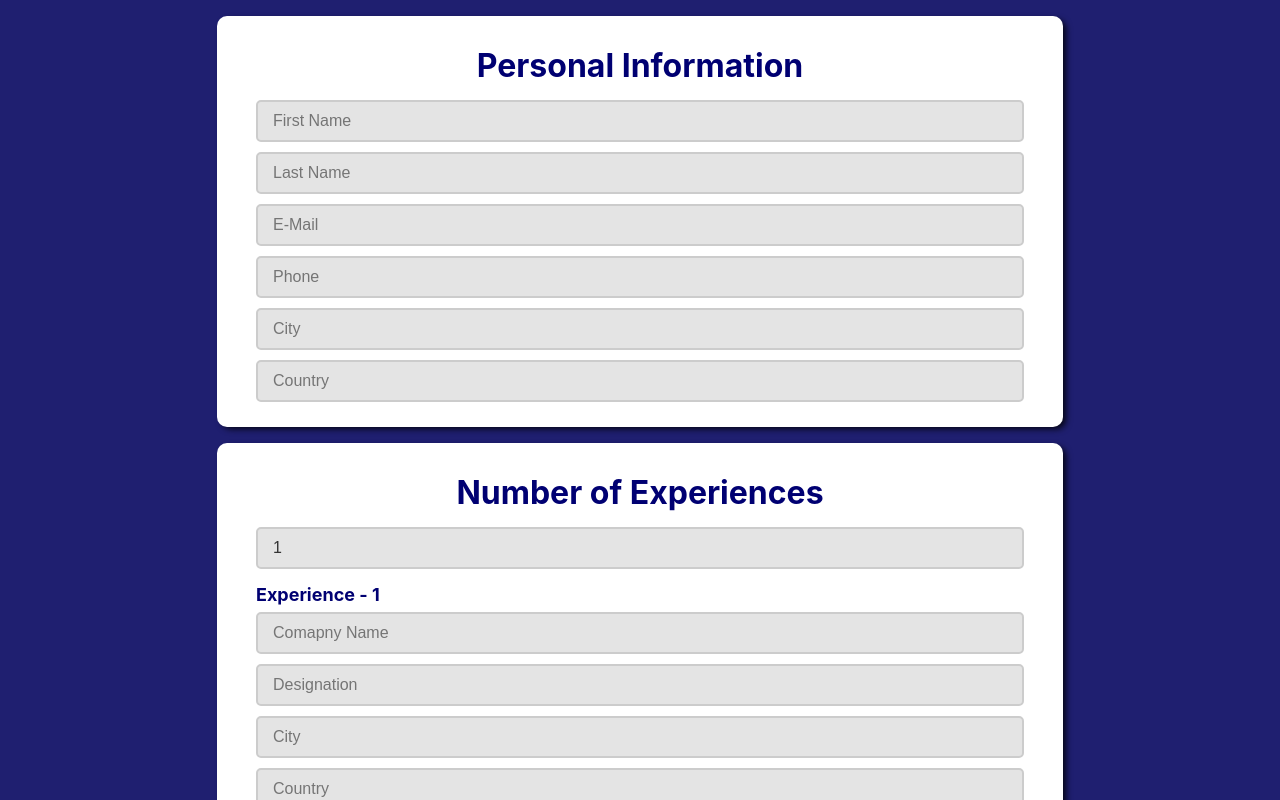
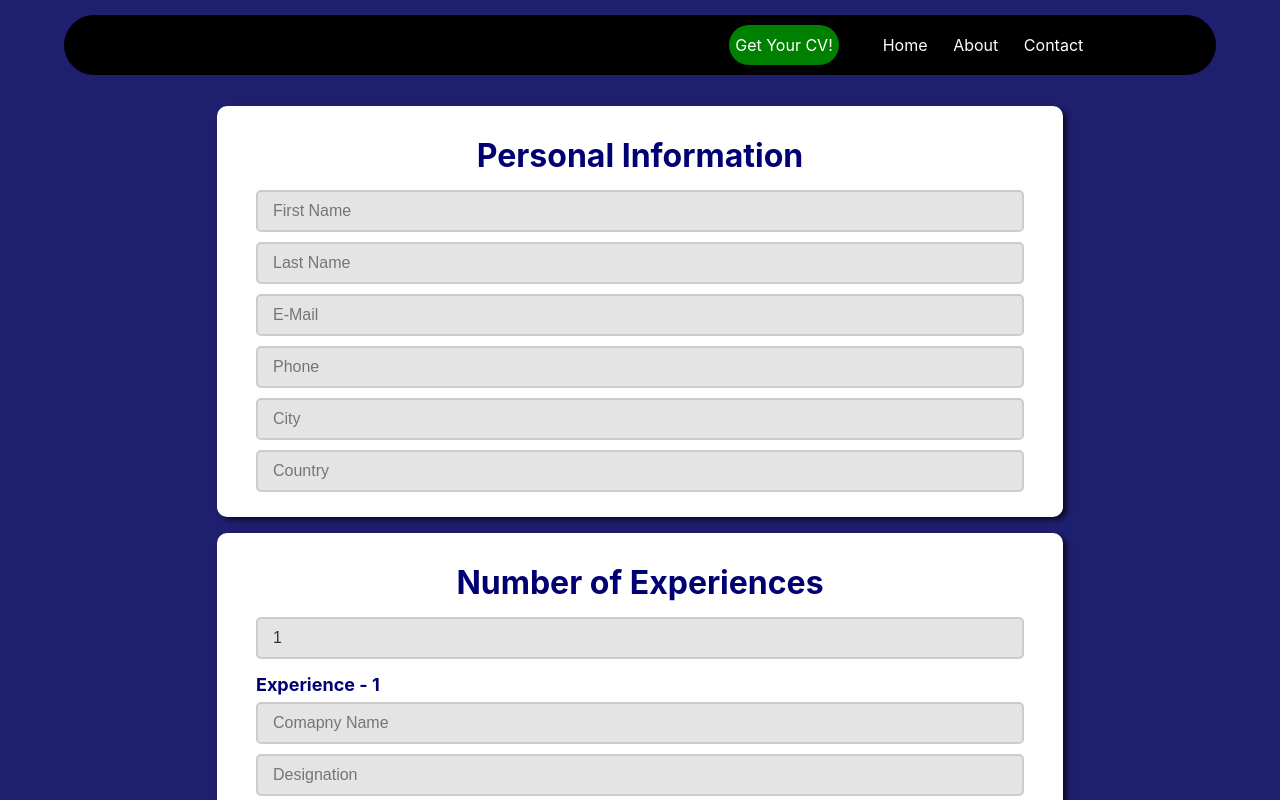
Before and after one commit to rahmat131/VeloxCV, a React (Create React App) app: page / in a window 1280 px wide. Shown: the top 800 px of the page. Built offline with nearby package versions, Linux system fonts and the light colour scheme.

Commit message:
Updating..

```diff
--- a/src/App.css
+++ b/src/App.css
@@ -14,7 +14,10 @@ header{
   /* margin: 0 auto; */
   align-items: center;
   justify-content: center;
-  height: 10vh;
+  border-radius: 50px;
+  margin: 15px auto;
+  width: 90vw;
+  height: 60px;
 }
 
 nav{
@@ -29,7 +32,7 @@ nav li{
 .navR{
   display: flex;
   align-items: center;
-  justify-content: space-between;
+  justify-content: center;
   width: 50%;
   /* border: 2px yellow solid; */
 }
@@ -46,9 +49,10 @@ nav li{
   justify-content: center;
   /* border: green 3px solid; */
   padding: 10px 5px;
-  width: 30%;
+  /* height: 65px; */
+  width: 100px;
   background-color: green;
-  border-radius: 50px;
+  border-radius: 20px;
 
   display: flex;
   align-items: center;
@@ -175,3 +179,27 @@ label{
   margin-bottom: 10px;
   justify-content: space-between;
 }
+.PIL {
+  /* display: flex; */
+  /* flex-direction: row; */
+  border: black solid 5px;
+  /* width: ; */
+}
+.b1{
+  display: flex;
+  align-items: center;
+  justify-content: space-evenly;
+  /* box-sizing: border-box; */
+  width: 60vw;
+  border: black solid 2px;
+}
+.b1 input{
+  width: 110%;
+  box-sizing: border-box;
+  border:  solid blue;
+  /* margin: 10px; */
+  /* padding: 100; */
+  /* padding: auto; */
+  /* margin: 2px auto; */
+  /* width: 60vw; */
+}
--- a/src/App.js
+++ b/src/App.js
@@ -1,4 +1,3 @@
-import logo from './logo.svg';
 import './App.css';
 import Header from './Components/Header'
 import Form from './Components/Form'
@@ -7,7 +6,7 @@ import Footer from './Components/Footer'
 function App() {
   return (
     <div >
-      {/* <Header/> */}
+      <Header/>
       <Form/>
       <Footer/>
     </div>
--- a/src/Components/FormComp/PersonalInfo.js
+++ b/src/Components/FormComp/PersonalInfo.js
@@ -3,7 +3,6 @@ import React from 'react'
 function PersonalInfo({ formData, handleChange }) {
   return (
     <div className='Box'>
-
         <label id='labelHeading'>Personal Information</label>
             <div><input type="text" name="firstName" placeholder="First Name" value={formData.firstName} required onChange={handleChange} /></div>
             <div><input type="text" name="lastName" placeholder="Last Name" value={formData.lastName} required onChange={handleChange} /></div>
@@ -11,9 +10,7 @@ function PersonalInfo({ formData, handleChange }) {
             <div><input type="phone" name="phone" placeholder="Phone" value={formData.phone} required onChange={handleChange} /></div>
             <div className='cc'><input type="text" name="city" placeholder="City" value={formData.city} required onChange={handleChange} /></div>
             <div className='cc'><input type="text" name="country" placeholder="Country" value={formData.country} required onChange={handleChange} /></div>
-
-
-    </div>
+      </div>
   )
 }
 
```
Also changed, not shown: src/logo.svg (deleted).
